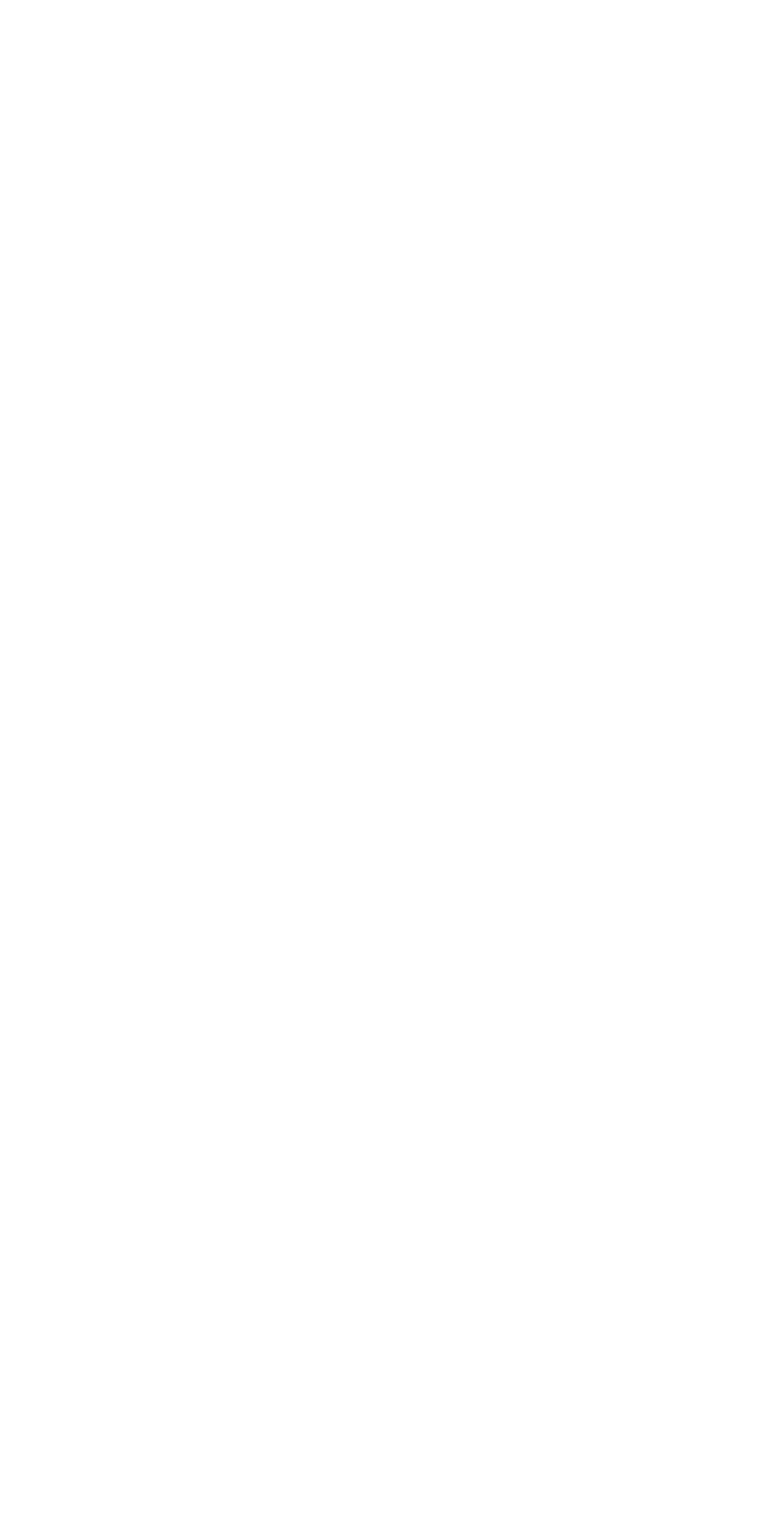
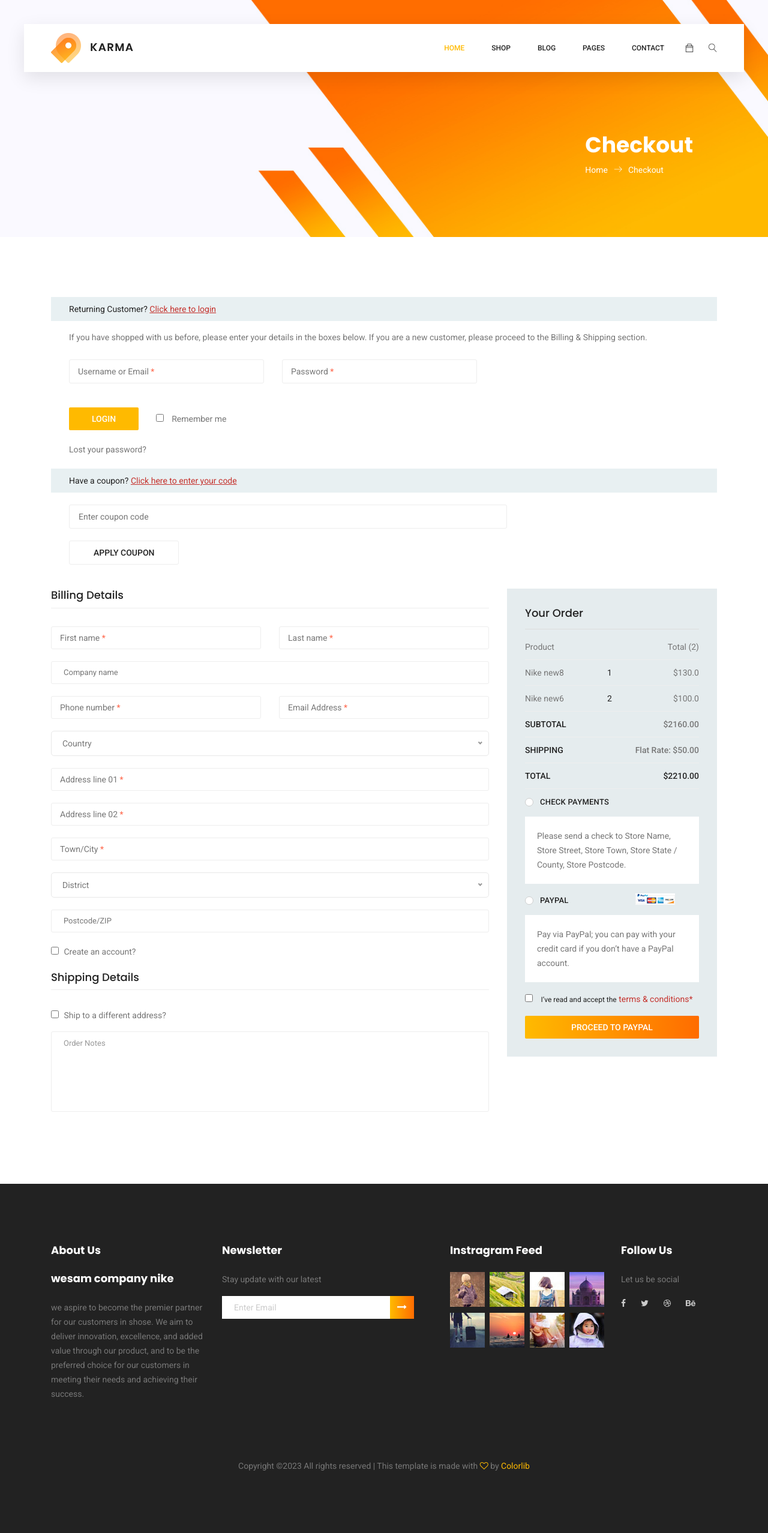
Before and after one commit to wisamosman/Nike-Shop, a Django app: page /orders/checkout in a window 1280 px wide. Before the commit the page is empty. Shown: the whole page at 60% size. Before the commit the page ends 800 px from the top, so only its background shows below. Run offline with Django 4.2, Linux system fonts and the light colour scheme; a user stored in the database is signed in; data comes from the database, SQL or seed files in the repository; both versions use the stored data as it was after the commit; parts of the project's set-up code (start-up, migrations or seed data) failed here and were passed over; some libraries are stand-ins or nearby versions.

Commit message:
add cart detail

```diff
--- a/nike/templates/nike/nike_confirm_delete.html
+++ b/nike/templates/nike/nike_confirm_delete.html
@@ -53,7 +53,8 @@
 							during the winter.</p>
 						<div class="product_count">
 							<label for="qty">Quantity:</label>
-							<input type="text" name="qty" id="sst" maxlength="12" value="1" title="Quantity:" class="input-text qty">
+							<input type="text" name="quantity" id="sst" maxlength="12" value="1" title="Quantity:" class="input-text qty">
+							<input type="hidden" name="nike_id" value="object.id">
 							<button onclick="var result = document.getElementById('sst'); var sst = result.value; if( !isNaN( sst )) result.value++;return false;"
 							 class="increase items-count" type="button"><i class="lnr lnr-chevron-up"></i></button>
 							<button onclick="var result = document.getElementById('sst'); var sst = result.value; if( !isNaN( sst ) &amp;&amp; sst > 0 ) result.value--;return false;"
--- a/orders/templates/orders/checkout.html
+++ b/orders/templates/orders/checkout.html
@@ -0,0 +1,174 @@
+{% extends "base.html" %}
+{% load static %}
+{% block body %}
+
+    <!-- Start Banner Area -->
+    <section class="banner-area organic-breadcrumb">
+        <div class="container">
+            <div class="breadcrumb-banner d-flex flex-wrap align-items-center justify-content-end">
+                <div class="col-first">
+                    <h1>Checkout</h1>
+                    <nav class="d-flex align-items-center">
+                        <a href="index.html">Home<span class="lnr lnr-arrow-right"></span></a>
+                        <a href="single-product.html">Checkout</a>
+                    </nav>
+                </div>
+            </div>
+        </div>
+    </section>
+    <!-- End Banner Area -->
+
+    <!--================Checkout Area =================-->
+    <section class="checkout_area section_gap">
+        <div class="container">
+            <div class="returning_customer">
+                <div class="check_title">
+                    <h2>Returning Customer? <a href="#">Click here to login</a></h2>
+                </div>
+                <p>If you have shopped with us before, please enter your details in the boxes below. If you are a new
+                    customer, please proceed to the Billing & Shipping section.</p>
+                <form class="row contact_form" action="#" method="post" novalidate="novalidate">
+                    <div class="col-md-6 form-group p_star">
+                        <input type="text" class="form-control" id="name" name="name">
+                        <span class="placeholder" data-placeholder="Username or Email"></span>
+                    </div>
+                    <div class="col-md-6 form-group p_star">
+                        <input type="password" class="form-control" id="password" name="password">
+                        <span class="placeholder" data-placeholder="Password"></span>
+                    </div>
+                    <div class="col-md-12 form-group">
+                        <button type="submit" value="submit" class="primary-btn">login</button>
+                        <div class="creat_account">
+                            <input type="checkbox" id="f-option" name="selector">
+                            <label for="f-option">Remember me</label>
+                        </div>
+                        <a class="lost_pass" href="#">Lost your password?</a>
+                    </div>
+                </form>
+            </div>
+            <div class="cupon_area">
+                <div class="check_title">
+                    <h2>Have a coupon? <a href="#">Click here to enter your code</a></h2>
+                </div>
+                <input type="text" placeholder="Enter coupon code">
+                <a class="tp_btn" href="#">Apply Coupon</a>
+            </div>
+            <div class="billing_details">
+                <div class="row">
+                    <div class="col-lg-8">
+                        <h3>Billing Details</h3>
+                        <form class="row contact_form" action="#" method="post" novalidate="novalidate">
+                            <div class="col-md-6 form-group p_star">
+                                <input type="text" class="form-control" id="first" name="name">
+                                <span class="placeholder" data-placeholder="First name"></span>
+                            </div>
+                            <div class="col-md-6 form-group p_star">
+                                <input type="text" class="form-control" id="last" name="name">
+                                <span class="placeholder" data-placeholder="Last name"></span>
+                            </div>
+                            <div class="col-md-12 form-group">
+                                <input type="text" class="form-control" id="company" name="company" placeholder="Company name">
+                            </div>
+                            <div class="col-md-6 form-group p_star">
+                                <input type="text" class="form-control" id="number" name="number">
+                                <span class="placeholder" data-placeholder="Phone number"></span>
+                            </div>
+                            <div class="col-md-6 form-group p_star">
+                                <input type="text" class="form-control" id="email" name="compemailany">
+                                <span class="placeholder" data-placeholder="Email Address"></span>
+                            </div>
+                            <div class="col-md-12 form-group p_star">
+                                <select class="country_select">
+                                    <option value="1">Country</option>
+                                    <option value="2">Country</option>
+                                    <option value="4">Country</option>
+                                </select>
+                            </div>
+                            <div class="col-md-12 form-group p_star">
+                                <input type="text" class="form-control" id="add1" name="add1">
+                                <span class="placeholder" data-placeholder="Address line 01"></span>
+                            </div>
+                            <div class="col-md-12 form-group p_star">
+                                <input type="text" class="form-control" id="add2" name="add2">
+                                <span class="placeholder" data-placeholder="Address line 02"></span>
+                            </div>
+                            <div class="col-md-12 form-group p_star">
+                                <input type="text" class="form-control" id="city" name="city">
+                                <span class="placeholder" data-placeholder="Town/City"></span>
+                            </div>
+                            <div class="col-md-12 form-group p_star">
+                                <select class="country_select">
+                                    <option value="1">District</option>
+                                    <option value="2">District</option>
+                                    <option value="4">District</option>
+                                </select>
+                            </div>
+                            <div class="col-md-12 form-group">
+                                <input type="text" class="form-control" id="zip" name="zip" placeholder="Postcode/ZIP">
+                            </div>
+                            <div class="col-md-12 form-group">
+                                <div class="creat_account">
+                                    <input type="checkbox" id="f-option2" name="selector">
+                                    <label for="f-option2">Create an account?</label>
+                                </div>
+                            </div>
+                            <div class="col-md-12 form-group">
+                                <div class="creat_account">
+                                    <h3>Shipping Details</h3>
+                                    <input type="checkbox" id="f-option3" name="selector">
+                                    <label for="f-option3">Ship to a different address?</label>
+                                </div>
+                                <textarea class="form-control" name="message" id="message" rows="1" placeholder="Order Notes"></textarea>
+                            </div>
+                        </form>
+                    </div>
+                    <div class="col-lg-4">
+                        <div class="order_box">
+                            <h2>Your Order</h2>
+                            <ul class="list">
+                                <li><a href="#">Product <span>Total ({{cart_detail_data|length}})</span></a></li>
+                               {% for item in cart_detail_data %}
+
+
+
+                                  <li><a href="#">{{item.nike}}<span class="middle">{{item.quantity}}</span> <span class="last">${{item.price}}</span></a></li>
+                                {% endfor %}
+                            </ul>
+                            <ul class="list list_2">
+                                <li><a href="#">Subtotal <span>$2160.00</span></a></li>
+                                <li><a href="#">Shipping <span>Flat rate: $50.00</span></a></li>
+                                <li><a href="#">Total <span>$2210.00</span></a></li>
+                            </ul>
+                            <div class="payment_item">
+                                <div class="radion_btn">
+                                    <input type="radio" id="f-option5" name="selector">
+                                    <label for="f-option5">Check payments</label>
+                                    <div class="check"></div>
+                                </div>
+                                <p>Please send a check to Store Name, Store Street, Store Town, Store State / County,
+                                    Store Postcode.</p>
+                            </div>
+                            <div class="payment_item active">
+                                <div class="radion_btn">
+                                    <input type="radio" id="f-option6" name="selector">
+                                    <label for="f-option6">Paypal </label>
+                                    <img src="img/product/card.jpg" alt="">
+                                    <div class="check"></div>
+                                </div>
+                                <p>Pay via PayPal; you can pay with your credit card if you don’t have a PayPal
+                                    account.</p>
+                            </div>
+                            <div class="creat_account">
+                                <input type="checkbox" id="f-option4" name="selector">
+                                <label for="f-option4">I’ve read and accept the </label>
+                                <a href="#">terms & conditions*</a>
+                            </div>
+                            <a class="primary-btn" href="#">Proceed to Paypal</a>
+                        </div>
+                    </div>
+                </div>
+            </div>
+        </div>
+    </section>
+    <!--================End Checkout Area =================-->
+	{% endblock body %}
--- a/orders/views.py
+++ b/orders/views.py
@@ -66,7 +66,7 @@ def chackout_page(request):
 def add_to_cart(request):
 
     # get data frontend
-    nike = Nike.objects.get(id=request.POST['product_id'])
+    nike = Nike.objects.get(id=request.POST['nike_id'])
     qauntity = request.POST['quantity']
 
     # get cart
--- a/project/settings.py
+++ b/project/settings.py
@@ -72,6 +72,7 @@ TEMPLATES = [
                 'django.contrib.auth.context_processors.auth',
                 'django.contrib.messages.context_processors.messages',
                 'settings.company_context_processor.get_company_data',
+                'orders.cart_context_processor.get_cart_data',
             ],
         },
     },
```
Also changed, not shown: orders/templates/include/checkout_table.html (+11 -0 lines), db.sqlite3.
